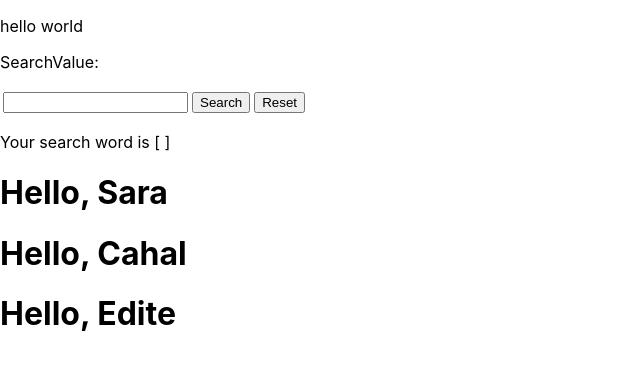
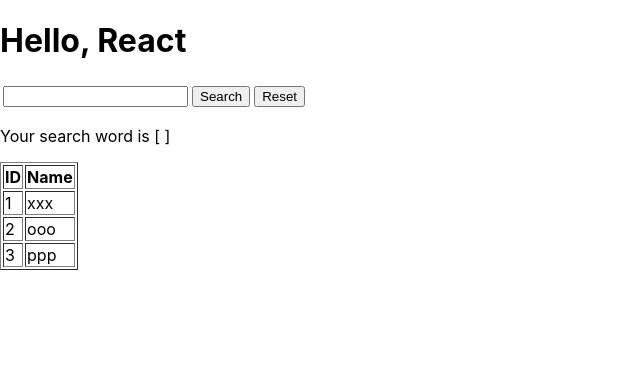
Before and after one commit to Kashiwara0205/react-tutorial, a React (Create React App) app in the folder react-tutorial/app/: page / in a window 1280 px wide. Shown: the top 370 px of the page, without its empty margins (0-640 px from the left). Built offline with nearby package versions, Linux system fonts and the light colour scheme.

Commit message:
Add name_table component

```diff
--- a/react-tutorial/app/src/App.js
+++ b/react-tutorial/app/src/App.js
@@ -2,21 +2,18 @@
 import './App.css';
 import Welcome from './component/welcome/Welcome'
 import SearchInput from  './component/search/Input'
+import NameTable from './component/name_table/table'
 
 function App() {
   const [searchValue, setSearchValue] = useState("");
+  const [ nameRecords ]  = useState([{id: 1, name: "xxx"}, {id: 2, name: "ooo"}, {id: 3, name: "ppp"}]);
 
-  const text = "hello world"
   return (
     <div className="App">
-      <p> { text } </p>
-      <SearchInput
-        setSearchValue={ setSearchValue }
-      />
+      <Welcome name="React" />
+      <SearchInput setSearchValue={ setSearchValue } />
       <p> Your search word is [ { searchValue } ] </p>
-      <Welcome name="Sara" />
-      <Welcome name="Cahal" />
-      <Welcome name="Edite" />
+      <NameTable records={nameRecords}/>
     </div>
   );
 }
--- /dev/null
+++ b/react-tutorial/app/src/component/name_table/table.js
@@ -0,0 +1,40 @@
+import PropTypes from 'prop-types'
+
+function Row(props){
+  return (
+    <tr>
+      <td>{ props.id }</td>
+      <td>{ props.name }</td>
+    </tr>
+  )
+}
+
+Row.propTypes = {
+  id: PropTypes.number,
+  name: PropTypes.string
+}
+
+function Table(props){
+
+  const Rows = props.records.map((m) => <Row id={m.id} name={m.name} key={m.id}></Row>)
+
+  return (
+    <table border="true">
+      <thead>
+        <tr>
+          <th>ID</th>
+          <th>Name</th>
+        </tr>
+      </thead>
+      <tbody>
+        { Rows }
+      </tbody>
+    </table>
+  )
+}
+
+Table.propTypes = {
+  records: PropTypes.array
+}
+
+export default Table
--- a/react-tutorial/app/src/component/search/Input.js
+++ b/react-tutorial/app/src/component/search/Input.js
@@ -36,7 +36,6 @@
   setSearchValue: PropTypes.func
 }
 
-
 function Input(props){
   const [searchValue, setSearchValue] = useState("");
 
@@ -46,7 +45,6 @@
 
   return (
     <div>
-      <p> SearchValue: </p>
       <table>
         <tbody>
           <tr>
```
